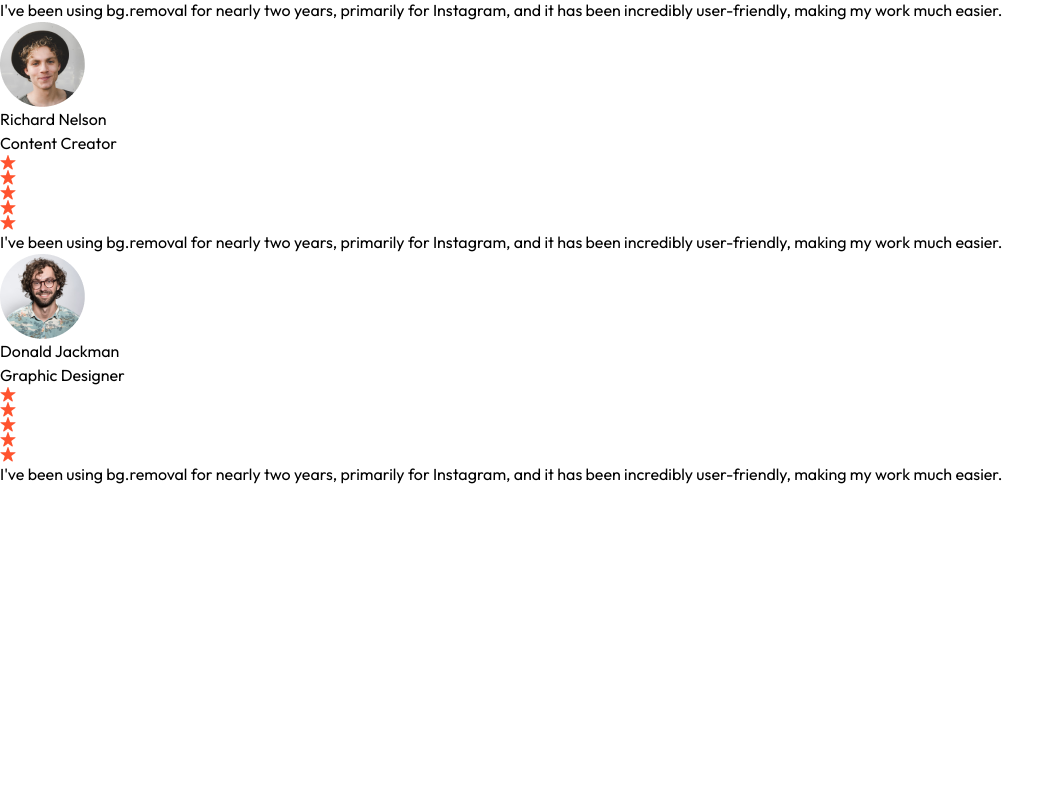
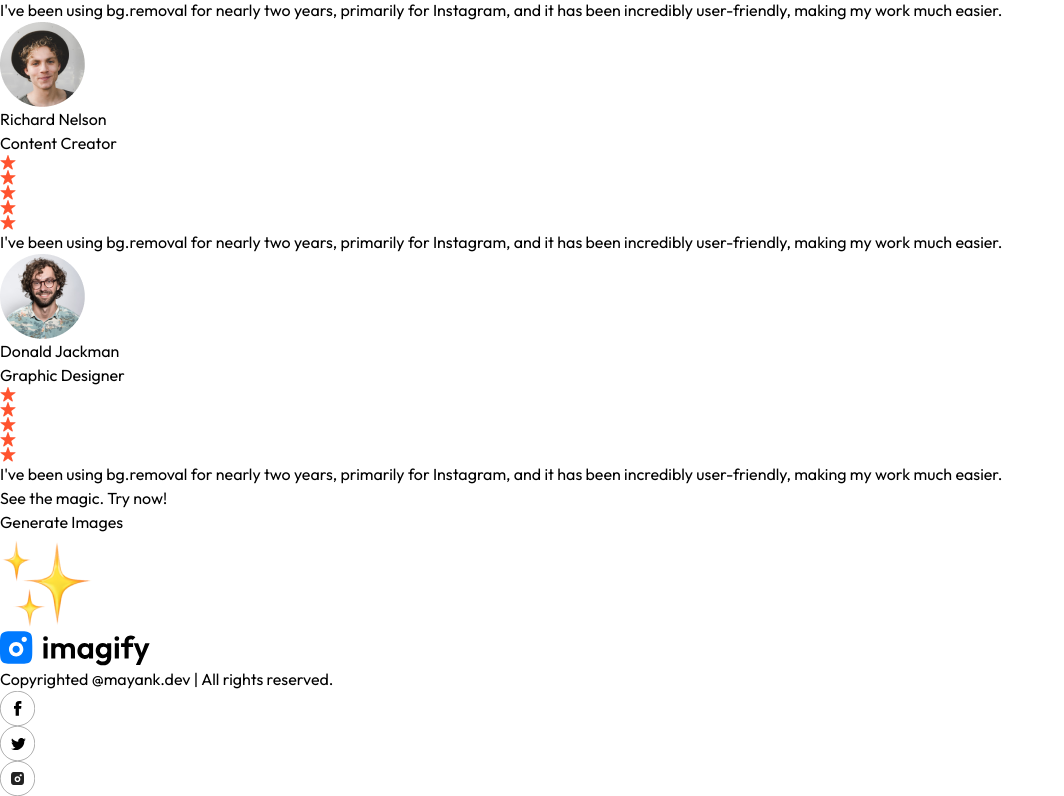
Before and after one commit to Skelptin/image.ai, a React (Vite) app in the folder frontend/: page / in a window 1280 px wide. Shown: the part 2302-3098 px from the top of the page, without its empty margins (0-1064 px from the left). Before the commit the page ends 2788 px from the top, so only its background shows below. Built offline with nearby package versions, Linux system fonts and the light colour scheme.

Commit message:
completed generateBtn and Footer

```diff
--- a/frontend/src/App.jsx
+++ b/frontend/src/App.jsx
@@ -5,6 +5,7 @@
 import Result from './pages/Result'
 import BuyCredit from './pages/BuyCredit'
 import Navbar from './components/Navbar'
+import Footer from './components/Footer'
 
 const App = () => {
   return (
@@ -19,6 +20,8 @@
         <Route path='/buycredit' element={<BuyCredit />} />
       </Routes>
 
+      <Footer />
+
     </div>
   )
 }
--- /dev/null
+++ b/frontend/src/components/Footer.jsx
@@ -0,0 +1,22 @@
+import React from 'react'
+import { assets } from '../assets/assets'
+
+const Footer = () => {
+    return (
+        <div className='flex items-center justify-between gap-4 py-3 mt-20'>
+
+            <img src={assets.logo} alt="" width={150} />
+
+            <p className='flex-1 border-l border-gray-400 pl-4 text-sm text-gray-500
+            max-sm:hidden '>Copyrighted @mayank.dev | All rights reserved. </p>
+
+            <div className='flex gap-2.5'>
+                <img src={assets.facebook_icon} alt="" width={35} />
+                <img src={assets.twitter_icon} alt="" width={35} />
+                <img src={assets.instagram_icon} alt="" width={35} />
+            </div>
+        </div>
+    )
+}
+
+export default Footer
--- a/frontend/src/components/GenerateBtn.jsx
+++ b/frontend/src/components/GenerateBtn.jsx
@@ -0,0 +1,20 @@
+import React from 'react'
+import { assets } from '../assets/assets'
+
+const GenerateBtn = () => {
+    return (
+        <div className='pb-16 text-center '>
+
+            <h1 className='text-2xl md:text-3xl lg:text-4xl mt-4
+             font-semibold text-neutral-800 py-6 md:py-16'>See the magic. Try now!</h1>
+            <button className='inline-flex items-center gap-2 px-12 py-3 rounded-full bg-black text-white m-auto
+            hover:scale-105 transition-all duration-500'>
+                Generate Images
+                <img src={assets.star_group}
+                    className='h-6' alt="" />
+            </button>
+        </div>
+    )
+}
+
+export default GenerateBtn
--- a/frontend/src/pages/Home.jsx
+++ b/frontend/src/pages/Home.jsx
@@ -3,14 +3,16 @@
 import Steps from '../components/Steps'
 import Description from '../components/Description'
 import Testimonials from '../components/Testimonials'
+import GenerateBtn from '../components/GenerateBtn'
 
 const Home = () => {
   return (
     <div>
-        <Header />
-        <Steps />
-        <Description />
-        <Testimonials />
+      <Header />
+      <Steps />
+      <Description />
+      <Testimonials />
+      <GenerateBtn />
     </div>
   )
 }
```
